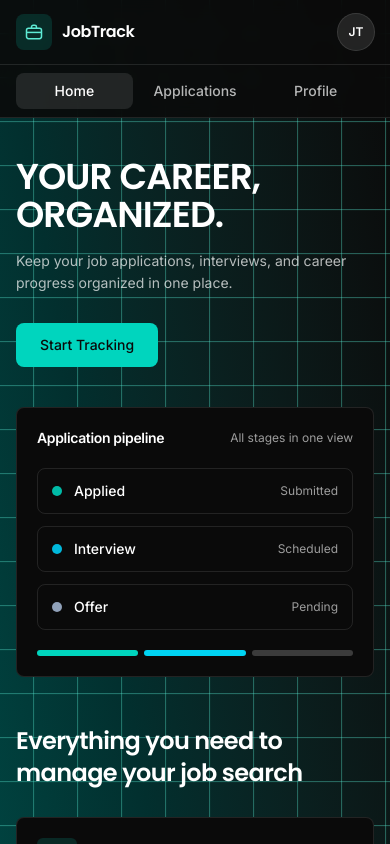
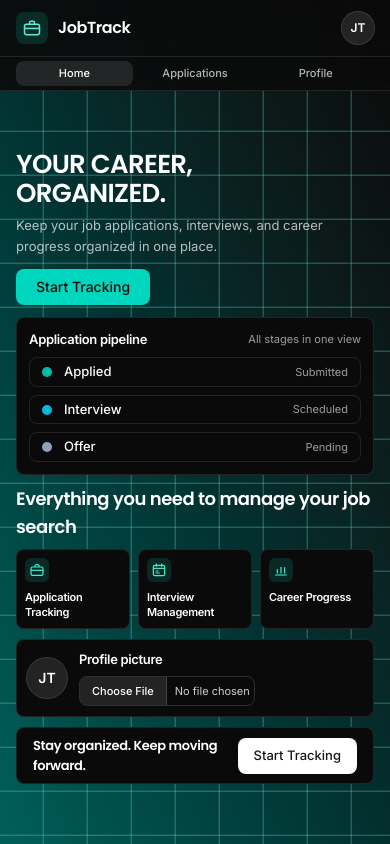
Before and after one commit to FaletehanAlF/auth-jwt-app, a Next.js app in the folder frontend/: page /home in a window 390 px wide. Shown: the top 844 px of the page. Built offline with nearby package versions, Linux system fonts and the light colour scheme.

Commit message:
update feature

```diff
--- a/frontend/src/app/globals.css
+++ b/frontend/src/app/globals.css
@@ -72,3 +72,9 @@ body {
   border: none;
   display: block;
 }
+
+.home-scroll-safe {
+  overflow-y: auto;
+  overscroll-behavior: contain;
+  justify-content: safe center;
+}
--- a/frontend/src/app/home/page.tsx
+++ b/frontend/src/app/home/page.tsx
@@ -152,7 +152,7 @@ export default function HomePage() {
   }
 
   return (
-    <div className="relative min-h-screen bg-linear-to-tr from-teal-800 via-teal-950 to-neutral-950 text-white">
+    <div className="relative flex h-dvh flex-col overflow-hidden overscroll-none bg-linear-to-tr from-teal-800 via-teal-950 to-neutral-950 text-white">
       <div aria-hidden="true" className="pointer-events-none fixed inset-0">
         <ShapeGrid
           direction="diagonal"
@@ -164,11 +164,11 @@ export default function HomePage() {
           hoverTrailAmount={5}
         />
       </div>
-      <div className="relative">
-        <header className="sticky top-0 z-20 border-b border-white/10 bg-neutral-950/90 backdrop-blur">
-          <div className="mx-auto flex h-16 w-full max-w-5xl items-center gap-3 px-4 sm:px-6">
+      <div className="relative flex min-h-0 flex-1 flex-col">
+        <header className="z-20 shrink-0 border-b border-white/10 bg-neutral-950/90 backdrop-blur">
+          <div className="mx-auto flex h-14 w-full max-w-5xl items-center gap-3 px-4 sm:px-6">
             <Link href="/home" className="flex min-w-0 items-center gap-2.5">
-              <span className="flex h-9 w-9 shrink-0 items-center justify-center rounded-lg bg-teal-400/15">
+              <span className="flex h-8 w-8 shrink-0 items-center justify-center rounded-lg bg-teal-400/15">
                 <svg
                   viewBox="0 0 24 24"
                   fill="none"
@@ -220,13 +220,13 @@ export default function HomePage() {
             </nav>
 
             <div className="ml-auto flex shrink-0 items-center">
-              <span className="flex h-9 w-9 items-center justify-center overflow-hidden rounded-full bg-white/10 text-xs font-semibold text-white ring-1 ring-white/20">
+              <span className="flex h-8 w-8 items-center justify-center overflow-hidden rounded-full bg-white/10 text-xs font-semibold text-white ring-1 ring-white/20">
                 {profileImageUrl ? (
                   <Image
                     src={profileImageUrl}
                     alt="Profile picture"
-                    width={36}
-                    height={36}
+                    width={32}
+                    height={32}
                     unoptimized
                     className="h-full w-full object-cover"
                   />
@@ -238,23 +238,23 @@ export default function HomePage() {
           </div>
 
           <nav aria-label="Primary" className="border-t border-white/10 sm:hidden">
-            <div className="mx-auto flex w-full max-w-5xl items-center gap-1 px-4 py-2">
+            <div className="mx-auto flex w-full max-w-5xl items-center gap-1 px-4 py-1">
               <Link
                 href="/home"
                 aria-current="page"
-                className="flex-1 rounded-lg bg-white/10 px-3 py-2 text-center text-sm font-medium text-white"
+                className="flex-1 rounded-lg bg-white/10 px-3 py-1 text-center text-[11px] font-medium text-white"
               >
                 Home
               </Link>
               <Link
                 href="/applications"
-                className="flex-1 rounded-lg px-3 py-2 text-center text-sm font-medium text-white/70 hover:bg-white/10 hover:text-white"
+                className="flex-1 rounded-lg px-3 py-1 text-center text-[11px] font-medium text-white/70 hover:bg-white/10 hover:text-white"
               >
                 Applications
               </Link>
               <Link
                 href="/profile"
-                className="flex-1 rounded-lg px-3 py-2 text-center text-sm font-medium text-white/70 hover:bg-white/10 hover:text-white"
+                className="flex-1 rounded-lg px-3 py-1 text-center text-[11px] font-medium text-white/70 hover:bg-white/10 hover:text-white"
               >
                 Profile
               </Link>
@@ -262,77 +262,75 @@ export default function HomePage() {
           </nav>
         </header>
 
-        <main>
-          <section className="mx-auto w-full max-w-5xl px-4 pb-12 pt-10 sm:px-6 sm:pt-14 lg:pb-16">
-            <div className="grid grid-cols-1 items-center gap-10 lg:grid-cols-2">
+        <main className="home-scroll-safe mx-auto flex min-h-0 w-full max-w-5xl flex-1 flex-col justify-center px-4 sm:px-6">
+          <section className="grid grid-cols-1 items-center gap-3 lg:grid-cols-2 lg:gap-10">
             <div className="min-w-0">
-                <h1 className="font-display text-4xl font-semibold leading-[1.05] tracking-tight sm:text-5xl">
+              <h1 className="font-display text-[26px] font-semibold leading-[1.08] tracking-tight sm:text-4xl lg:text-4xl">
                 YOUR CAREER,
                 <br />
                 ORGANIZED.
               </h1>
-                <p className="mt-4 max-w-md text-sm leading-relaxed text-white/70 sm:text-base">
+              <p className="mt-2 max-w-md text-[13px] leading-relaxed text-white/70 sm:text-sm lg:mt-3 lg:text-[15px]">
                 Keep your job applications, interviews, and career progress
                 organized in one place.
               </p>
               <Link
                 href="/applications"
-                  className="mt-7 inline-flex h-11 items-center justify-center rounded-lg bg-teal-400 px-6 text-sm font-medium text-neutral-950 transition-colors duration-150 hover:bg-teal-300 focus-visible:outline-none focus-visible:ring-2 focus-visible:ring-teal-300 focus-visible:ring-offset-2 focus-visible:ring-offset-neutral-950"
+                className="mt-3 inline-flex h-9 items-center justify-center rounded-lg bg-teal-400 px-5 text-sm font-medium text-neutral-950 transition-colors duration-150 hover:bg-teal-300 focus-visible:outline-none focus-visible:ring-2 focus-visible:ring-teal-300 focus-visible:ring-offset-2 focus-visible:ring-offset-neutral-950 lg:mt-5 lg:h-11 lg:px-6"
               >
                 Start Tracking
               </Link>
             </div>
 
-              <div className="min-w-0 rounded-lg border border-white/10 bg-neutral-950 p-5 sm:p-6">
+            <div className="min-w-0 rounded-lg border border-white/10 bg-neutral-950 p-3 sm:p-4 lg:p-5">
               <div className="flex items-center justify-between gap-3">
-                  <p className="text-sm font-semibold tracking-tight text-white">
+                <p className="text-[13px] font-semibold tracking-tight text-white sm:text-sm">
                   Application pipeline
                 </p>
-                  <p className="text-xs text-white/60">All stages in one view</p>
+                <p className="text-[11px] text-white/60 sm:text-xs">All stages in one view</p>
               </div>
-                <ul className="mt-5 space-y-3">
+              <ul className="mt-2 space-y-2 lg:mt-3 lg:space-y-3">
                 {pipelineStages.map((stage) => (
                   <li
                     key={stage.name}
-                      className="flex items-center gap-3 rounded-lg border border-white/10 px-3.5 py-3"
+                      className="flex items-center gap-3 rounded-lg border border-white/10 px-3 py-1 lg:py-2"
                   >
                     <span
                       aria-hidden="true"
                       className={`h-2.5 w-2.5 shrink-0 rounded-full ${stage.dot}`}
                     />
-                      <span className="text-sm font-medium text-white">{stage.name}</span>
-                      <span className="ml-auto text-xs text-white/60">
+                    <span className="text-[13px] font-medium text-white sm:text-sm">{stage.name}</span>
+                    <span className="ml-auto text-[11px] text-white/60 sm:text-xs">
                       {stage.note}
                     </span>
                   </li>
                 ))}
               </ul>
-                <div aria-hidden="true" className="mt-5 flex gap-1.5">
-                  <span className="h-1.5 flex-1 rounded-full bg-teal-400" />
-                  <span className="h-1.5 flex-1 rounded-full bg-cyan-400" />
-                  <span className="h-1.5 flex-1 rounded-full bg-white/20" />
-                </div>
+              <div aria-hidden="true" className="mt-2 hidden gap-1.5 sm:flex lg:mt-3">
+                <span className="h-1 flex-1 rounded-full bg-teal-400" />
+                <span className="h-1 flex-1 rounded-full bg-cyan-400" />
+                <span className="h-1 flex-1 rounded-full bg-white/20" />
               </div>
             </div>
           </section>
 
-          <section className="mx-auto w-full max-w-5xl px-4 pb-12 sm:px-6 lg:pb-16">
-            <h2 className="max-w-xl font-display text-2xl font-semibold tracking-tight sm:text-3xl">
+          <section className="mt-2.5 lg:mt-4">
+            <h2 className="font-display text-lg font-semibold tracking-tight text-white sm:text-2xl lg:text-2xl">
               Everything you need to manage your job search
             </h2>
-            <div className="mt-7 grid grid-cols-1 gap-4 sm:grid-cols-3">
+            <div className="mt-2 grid grid-cols-3 gap-2 sm:gap-4 lg:mt-4">
               {features.map((feature) => (
                 <div
                   key={feature.title}
-                  className="rounded-lg border border-white/10 bg-neutral-950 p-5 sm:p-6"
+                  className="rounded-lg border border-white/10 bg-neutral-950 p-2 sm:p-5 lg:p-4"
                 >
-                  <span className="inline-flex h-10 w-10 items-center justify-center rounded-md bg-teal-400/15 text-teal-300">
+                  <span className="inline-flex h-6 w-6 items-center justify-center rounded-md bg-teal-400/15 text-teal-300 sm:h-10 sm:w-10 [&>svg]:h-4 [&>svg]:w-4 sm:[&>svg]:h-5 sm:[&>svg]:w-5">
                     {feature.icon}
                   </span>
-                  <p className="mt-4 text-[15px] font-semibold tracking-tight text-white">
+                  <p className="mt-1.5 text-[11px] font-semibold leading-snug tracking-tight text-white sm:mt-4 sm:text-[15px]">
                     {feature.title}
                   </p>
-                  <p className="mt-1.5 text-sm leading-relaxed text-white/70">
+                  <p className="mt-1 hidden text-sm leading-relaxed text-white/70 sm:block lg:mt-1.5 lg:text-[13px]">
                     {feature.desc}
                   </p>
                 </div>
@@ -340,16 +338,16 @@ export default function HomePage() {
             </div>
           </section>
 
-          <section className="mx-auto w-full max-w-5xl px-4 pb-12 sm:px-6 lg:pb-16">
-            <div className="rounded-lg border border-white/10 bg-neutral-950 p-5 sm:p-6">
-              <div className="flex flex-col gap-5 sm:flex-row sm:items-center">
-                <div className="flex h-24 w-24 shrink-0 items-center justify-center overflow-hidden rounded-full bg-white/10 text-xl font-semibold text-white ring-1 ring-white/20">
+          <section className="mt-2.5 lg:mt-4">
+            <div className="rounded-lg border border-white/10 bg-neutral-950 p-2.5 sm:p-4 lg:p-3">
+              <div className="flex items-center gap-3">
+                <div className="flex h-10 w-10 shrink-0 items-center justify-center overflow-hidden rounded-full bg-white/10 text-sm font-semibold text-white ring-1 ring-white/20 sm:h-14 sm:w-14 sm:text-base lg:h-12 lg:w-12">
                   {profileImageUrl ? (
                     <Image
                       src={profileImageUrl}
                       alt="Profile picture"
-                      width={96}
-                      height={96}
+                      width={56}
+                      height={56}
                       unoptimized
                       className="h-full w-full object-cover"
                     />
@@ -359,37 +357,33 @@ export default function HomePage() {
                 </div>
 
                 <div className="min-w-0 flex-1">
-                  <h2 className="text-sm font-semibold tracking-tight text-white">
+                  <h2 className="text-[13px] font-semibold tracking-tight text-white sm:text-sm">
                     Profile picture
                   </h2>
-                  <p className="mt-0.5 text-[13px] leading-relaxed text-white/60">
-                    Upload gambar ke Cloudinary. URL hasil upload hanya disimpan di
-                    state frontend.
-                  </p>
                   <input
                     id="profile-picture"
                     type="file"
                     accept="image/jpeg,image/png,image/webp"
                     onChange={handleProfilePictureUpload}
                     disabled={isUploading}
-                    className="mt-4 block w-full max-w-sm cursor-pointer rounded-lg border border-white/15 text-sm text-white/80 file:mr-4 file:border-0 file:border-r file:border-white/15 file:bg-white/10 file:px-4 file:py-2.5 file:text-sm file:font-medium file:text-white hover:border-white/30 disabled:cursor-not-allowed disabled:opacity-60"
+                    className="mt-1.5 block w-full max-w-44 cursor-pointer rounded-lg border border-white/15 text-[11px] text-white/80 file:mr-2 file:border-0 file:border-r file:border-white/15 file:bg-white/10 file:px-3 file:py-1.5 file:text-[11px] file:font-medium file:text-white hover:border-white/30 disabled:cursor-not-allowed disabled:opacity-60 sm:max-w-xs sm:text-xs"
                   />
-                  <p className="mt-2 text-xs text-white/50">
+                  <p className="mt-1 hidden text-[11px] text-white/50 sm:block">
                     JPG, PNG, atau WebP. Maksimal 5 MB.
                   </p>
 
                   {isUploading && (
                     <p
                       role="status"
-                      className="mt-3 flex items-center gap-2 text-sm text-white/70"
+                      className="mt-1.5 flex items-center gap-2 text-xs text-white/70"
                     >
-                      <span className="h-4 w-4 animate-spin rounded-full border-2 border-white/20 border-t-teal-300" />
+                      <span className="h-3.5 w-3.5 animate-spin rounded-full border-2 border-white/20 border-t-teal-300" />
                       Mengunggah gambar...
                     </p>
                   )}
 
                   {uploadError && (
-                    <p role="alert" className="mt-3 text-sm text-red-400">
+                    <p role="alert" className="mt-1.5 text-xs text-red-400">
                       {uploadError}
                     </p>
                   )}
@@ -398,16 +392,14 @@ export default function HomePage() {
             </div>
           </section>
 
-          <section className="mx-auto w-full max-w-5xl px-4 pb-16 sm:px-6">
-            <div className="rounded-lg border border-white/10 bg-neutral-950 px-6 py-10 text-center sm:px-10 sm:py-12">
-              <h2 className="font-display text-2xl font-semibold tracking-tight text-white sm:text-3xl">
-                Stay organized.
-                <br />
-                Keep moving forward.
+          <section className="mt-2.5 lg:mt-4">
+            <div className="flex items-center gap-3 rounded-lg border border-white/10 bg-neutral-950 px-4 py-2 sm:px-6 lg:px-6 lg:py-3">
+              <h2 className="min-w-0 flex-1 font-display text-[13px] font-semibold tracking-tight text-white sm:text-xl lg:text-lg">
+                Stay organized. Keep moving forward.
               </h2>
               <Link
                 href="/applications"
-                className="mt-6 inline-flex h-11 items-center justify-center rounded-lg bg-white px-6 text-sm font-medium text-neutral-900 transition-colors duration-150 hover:bg-slate-100 focus-visible:outline-none focus-visible:ring-2 focus-visible:ring-white focus-visible:ring-offset-2 focus-visible:ring-offset-neutral-950"
+                className="inline-flex h-9 shrink-0 items-center justify-center rounded-lg bg-white px-4 text-[13px] font-medium text-neutral-900 transition-colors duration-150 hover:bg-slate-100 focus-visible:outline-none focus-visible:ring-2 focus-visible:ring-white focus-visible:ring-offset-2 focus-visible:ring-offset-neutral-950 sm:h-10 sm:px-5 sm:text-sm lg:h-11 lg:px-6"
               >
                 Start Tracking
               </Link>
@@ -415,12 +407,12 @@ export default function HomePage() {
           </section>
         </main>
 
-        <footer className="border-t border-white/10">
-          <div className="mx-auto flex w-full max-w-5xl flex-col gap-1 px-4 py-6 sm:flex-row sm:items-center sm:justify-between sm:px-6">
-            <p className="font-display text-sm font-semibold tracking-tight text-white">
+        <footer className="hidden shrink-0 border-t border-white/10 sm:block">
+          <div className="mx-auto flex w-full max-w-5xl items-center justify-between px-4 py-2 sm:px-6">
+            <p className="font-display text-xs font-semibold tracking-tight text-white">
               JobTrack
             </p>
-            <p className="text-xs text-white/60">
+            <p className="text-[11px] text-white/60">
               Career &amp; Job Application Tracker
             </p>
           </div>
```
Lines whose indentation alone changed are shown as unchanged.
